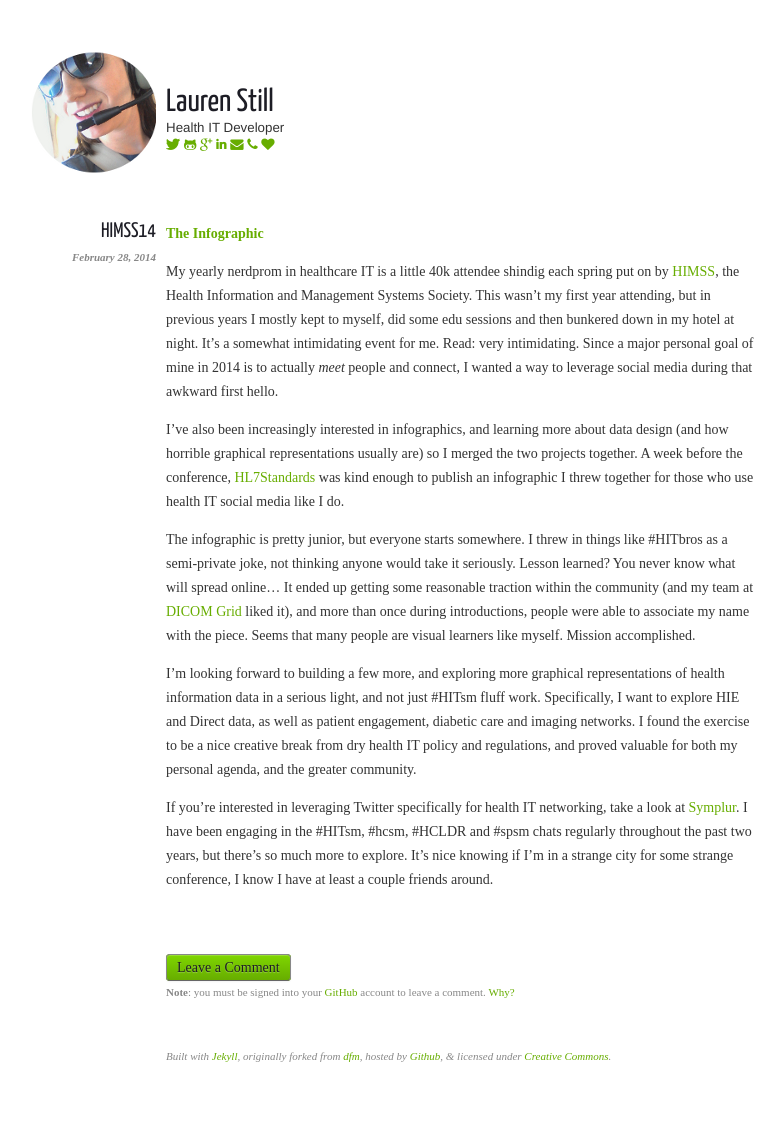
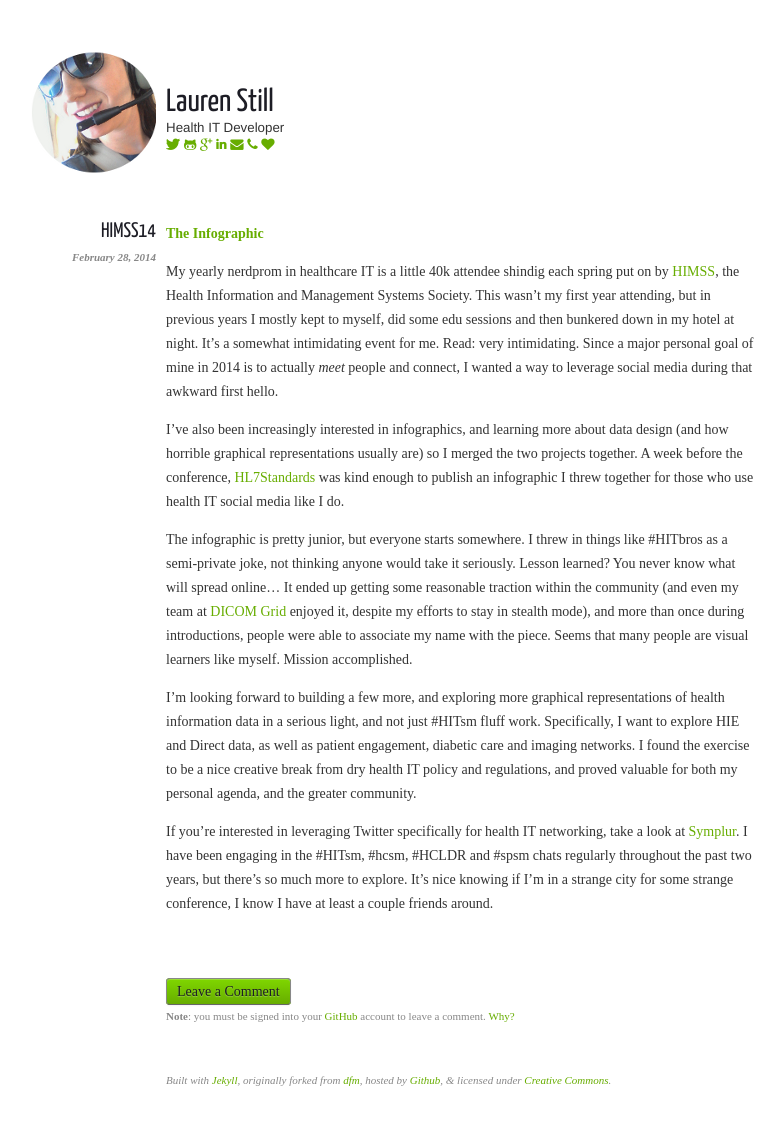
Before and after one commit to laurenstill/laurenstill.github.io, a Jekyll site: the page built from _posts/2014-02-28-himss14.markdown, in a window 1280 px wide. Shown: the whole page, without its empty margins (279-1063 px from the left). Built offline with Jekyll 4.4.1, drawn with Linux system fonts in a browser that asks for light colours; nearby versions of some CDN libraries; before the commit the page ends 1113 px from its top, so only the background shows below that.

Commit message:
Update 2014-02-28-himss14.markdown

```diff
--- a/_posts/2014-02-28-himss14.markdown
+++ b/_posts/2014-02-28-himss14.markdown
@@ -12,7 +12,7 @@ My yearly nerdprom in healthcare IT is a little 40k attendee shindig each spring
 
 I've also been increasingly interested in infographics, and learning more about data design (and how horrible graphical representations usually are) so I merged the two projects together.  A week before the conference, [HL7Standards][2] was kind enough to publish an infographic I threw together for those who use health IT social media like I do.
 
-The infographic is pretty junior, but everyone starts somewhere.  I threw in things like #HITbros as a semi-private joke, not thinking anyone would take it seriously.  Lesson learned?  You never know what will spread online... It ended up getting some reasonable traction within the community (and my team at [DICOM Grid][5] liked it), and more than once during introductions, people were able to associate my name with the piece.  Seems that many people are visual learners like myself. Mission accomplished.
+The infographic is pretty junior, but everyone starts somewhere.  I threw in things like #HITbros as a semi-private joke, not thinking anyone would take it seriously.  Lesson learned?  You never know what will spread online... It ended up getting some reasonable traction within the community (and even my team at [DICOM Grid][5] enjoyed it, despite my efforts to stay in stealth mode), and more than once during introductions, people were able to associate my name with the piece.  Seems that many people are visual learners like myself. Mission accomplished.
 
 I'm looking forward to building a few more, and exploring more graphical representations of health information data in a serious light, and not just #HITsm fluff work.  Specifically, I want to explore HIE and Direct data, as well as patient engagement, diabetic care and imaging networks.  I found the exercise to be a nice creative break from dry health IT policy and regulations, and proved valuable for both my personal agenda, and the greater community.
 
```
